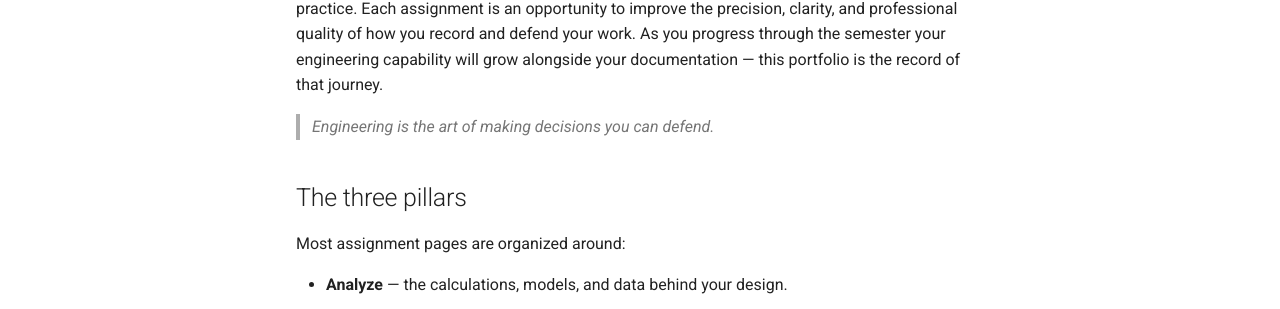
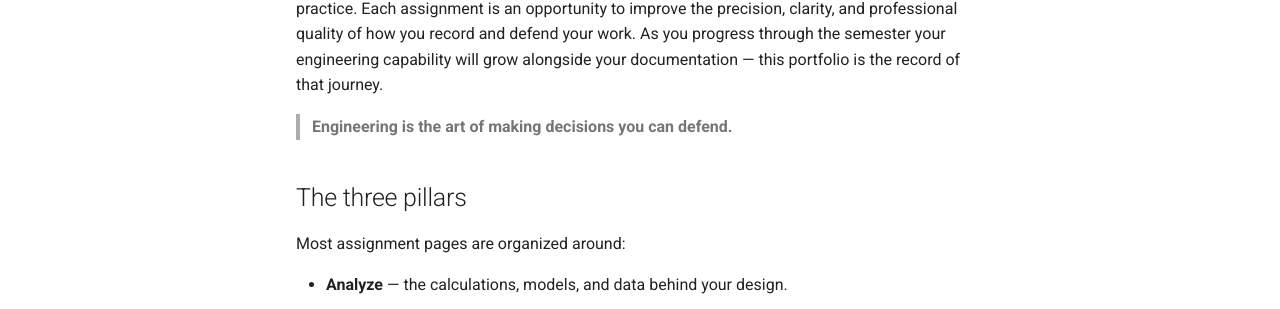
Before and after one commit to tsefcovic/design-projects-portfolio, an MkDocs documentation site: the page built from docs/index.md, in a window 1280 px wide. Shown: the part 396-705 px from the top of the page. Built offline with MkDocs 1.6.1 and Material for MkDocs 9.7.7, drawn with Linux system fonts in a browser that asks for light colours.

```diff
--- a/docs/index.md
+++ b/docs/index.md
@@ -4,7 +4,7 @@
 
 This site is the working record of your engineering design decisions across MEGR 2156. Every entry follows the Analyze, Decide, Communicate structure in accordance with standard engineering documentation practice, so a reader can see not just what you built, but how and why you built it that way. Engineering documentation is a skill developed through deliberate practice. Each assignment is an opportunity to improve the precision, clarity, and professional quality of how you record and defend your work. As you progress through the semester your engineering capability will grow alongside your documentation — this portfolio is the record of that journey.
 
-> *Engineering is the art of making decisions you can defend.*
+> **Engineering is the art of making decisions you can defend.**
 
 ## The three pillars
 
```
